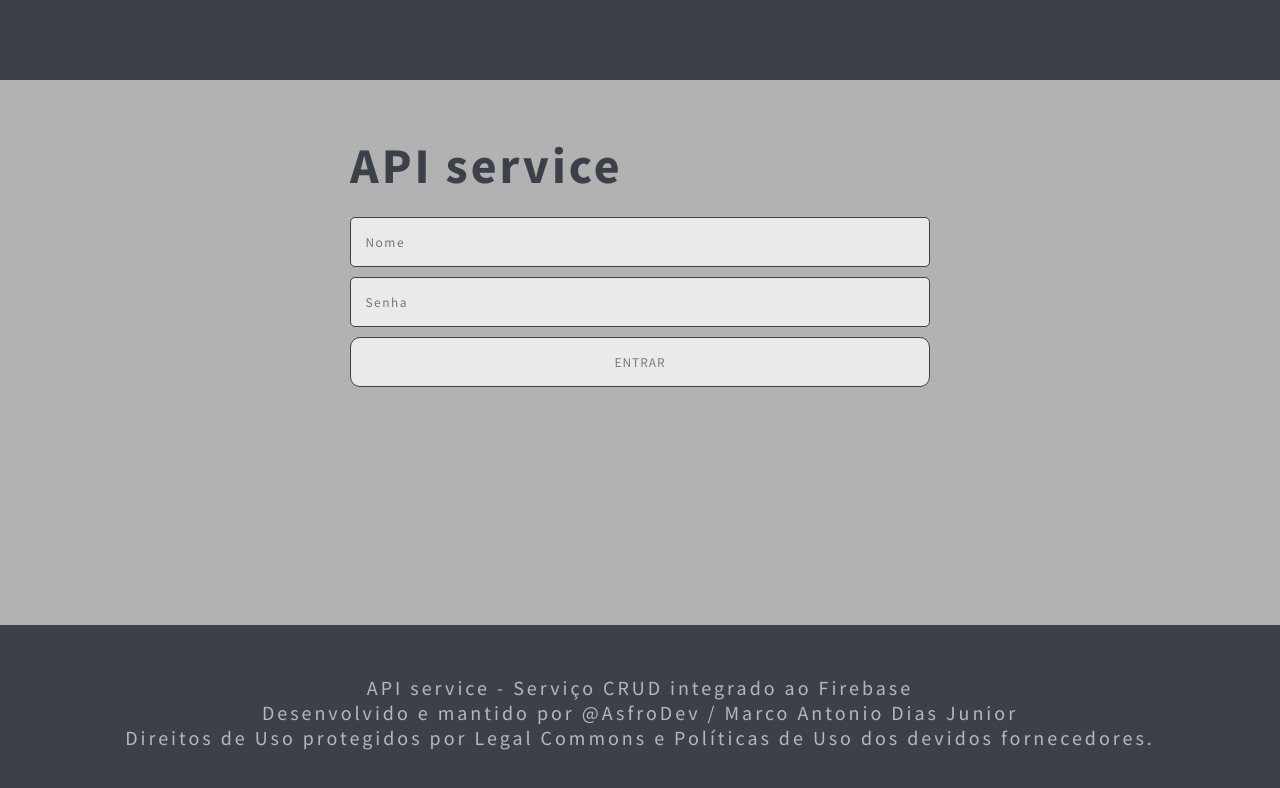
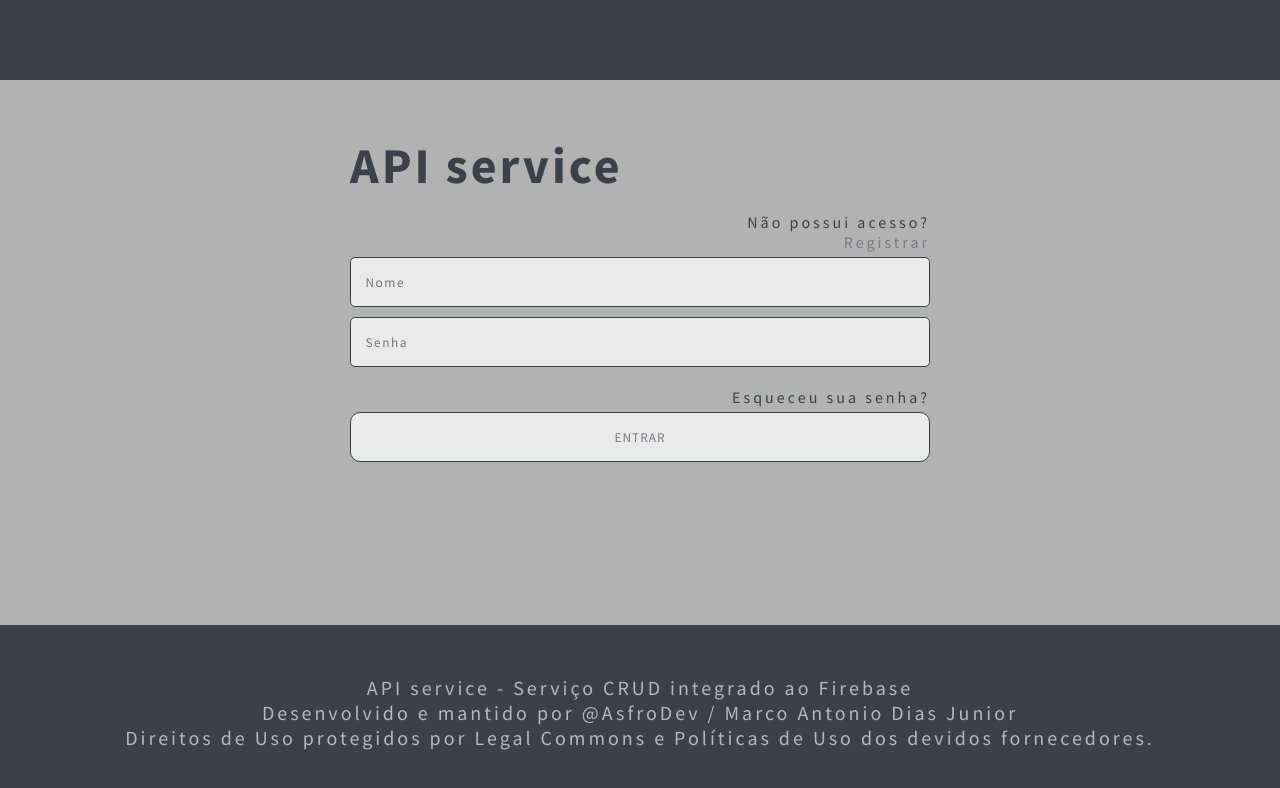
Before and after one commit to AsfroDev/portal-rnbculture-alpha, a plain HTML site: page App/html/loginapi.html in a window 1280 px wide. Drawn offline with Linux system fonts and the light colour scheme.

Commit message:
span e a hidden

```diff
--- a/App/html/loginapi.html
+++ b/App/html/loginapi.html
@@ -16,10 +16,10 @@
 
         <form action="">
             <h5>API service</h5>
-            <!--<span>Não possui acesso?</span><a id="register">Registrar</a>-->
+            <span>Não possui acesso?</span><a id="register">Registrar</a>
             <input type="text" placeholder="Nome" id="email" class="input">
             <input type="password" placeholder="Senha" max="8" id="pass" class="input">
-            <!--<span id="forgot">Esqueceu sua senha?</span>-->
+            <span id="forgot">Esqueceu sua senha?</span>
             <button type="submit" id="btn-login">ENTRAR</button>
         </form>
 
```
